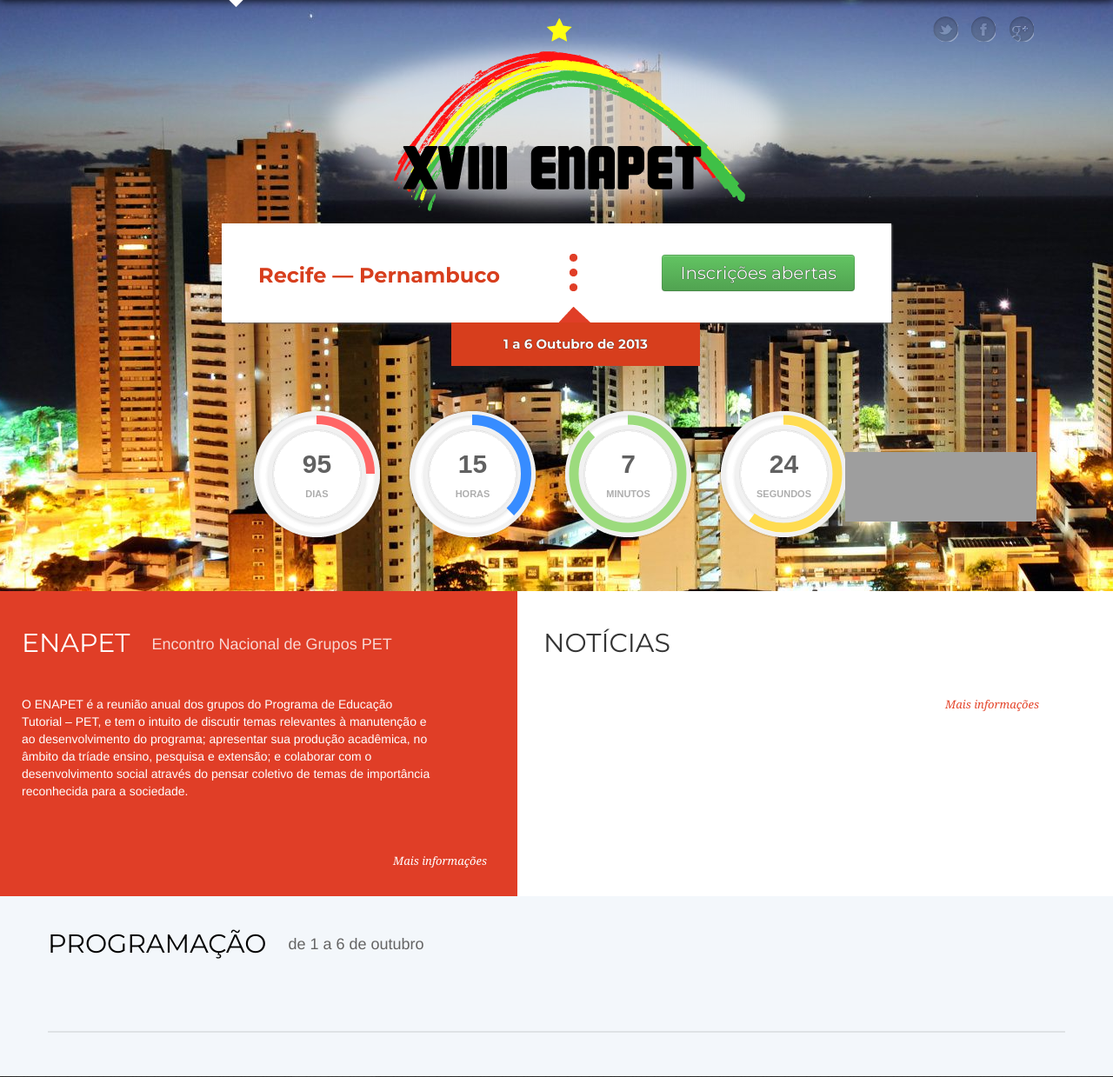
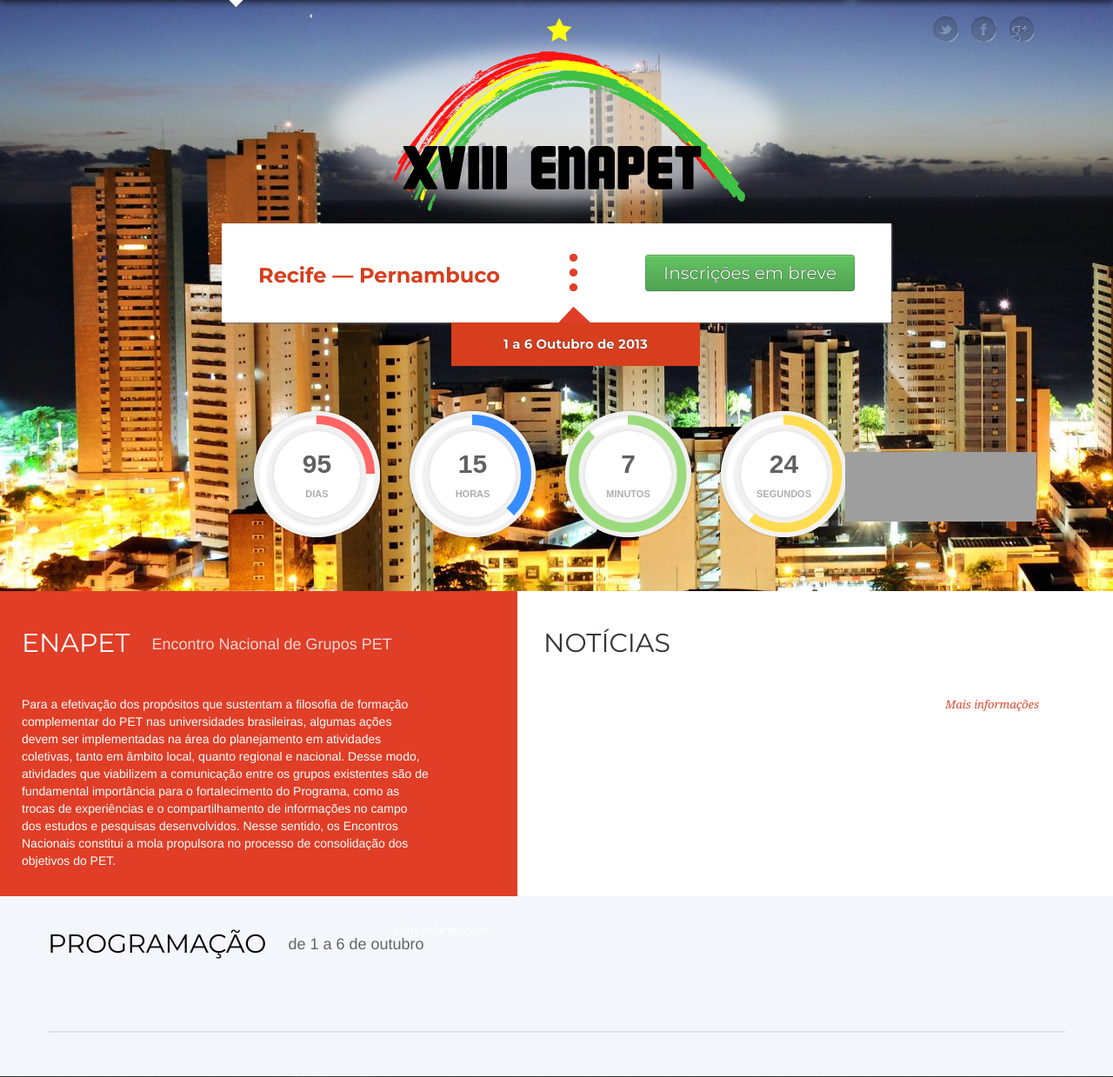
Before and after one commit to pet-informatica/enapet2013, a Django app: page / in a window 1280 px wide. Shown: the part 51-1290 px from the top of the page at 87% size. Run offline with Django 3.2, Linux system fonts and the light colour scheme; data that the repository does not hold is empty; parts of the project's set-up code (start-up, migrations or seed data) failed here and were passed over; some libraries are stand-ins or nearby versions; grey boxes are pictures that could not be loaded.

Commit message:
alterando texto do botao de inscricoes abertas e outros textos da pagina inicial e programacao

```diff
--- a/ENAPET/template/article.html
+++ b/ENAPET/template/article.html
@@ -58,7 +58,7 @@
             <h1 class="replacement">XVIII ENAPET</h1>
             <div class="subscription clearfix">
               <span class="address">Recife — Pernambuco</span>
-              <a href="{% url 'register.home' %}" title="Inscrições abertas" class="btn btn-success subscribe-button">Inscrições abertas</a>
+              <a href="{% url 'register.home' %}" title="Inscrições abertas" class="btn btn-success subscribe-button">Inscrições em breve</a>
             </div>
             <span class="nipple replacement">Data:</span><span class="date">1 a 6 Outubro de 2013</span>
           </div>
--- a/ENAPET/template/contact.html
+++ b/ENAPET/template/contact.html
@@ -55,7 +55,7 @@
             <h1 class="replacement">XVIII ENAPET</h1>
             <div class="subscription clearfix">
               <span class="address">Recife — Pernambuco</span>
-              <a href="{% url 'register.home' %}" title="Inscrições abertas" class="btn btn-success subscribe-button">Inscrições abertas</a>
+              <a href="{% url 'register.home' %}" title="Inscrições abertas" class="btn btn-success subscribe-button">Inscrições em breve</a>
             </div>
             <span class="nipple replacement">Data:</span><span class="date">1 a 6 Outubro de 2013</span>
           </div>
--- a/ENAPET/template/event.html
+++ b/ENAPET/template/event.html
@@ -58,7 +58,7 @@
             <h1 class="replacement">XVIII ENAPET</h1>
             <div class="subscription clearfix">
               <span class="address">Recife — Pernambuco</span>
-              <a href="{% url 'register.home' %}" title="Inscrições abertas" class="btn btn-success subscribe-button">Inscrições abertas</a>
+              <a href="{% url 'register.home' %}" title="Inscrições abertas" class="btn btn-success subscribe-button">Inscrições em breve</a>
             </div>
             <span class="nipple replacement">Data:</span><span class="date">1 a 6 Outubro de 2013</span>
           </div>
--- a/ENAPET/template/generic.html
+++ b/ENAPET/template/generic.html
@@ -58,7 +58,7 @@
             <h1 class="replacement">XVIII ENAPET</h1>
             <div class="subscription clearfix">
               <span class="address">Recife — Pernambuco</span>
-              <a href="{% url 'register.home' %}" title="Inscrições abertas" class="btn btn-success subscribe-button">Inscrições abertas</a>
+              <a href="{% url 'register.home' %}" title="Inscrições abertas" class="btn btn-success subscribe-button">Inscrições em breve</a>
             </div>
             <span class="nipple replacement">Data:</span><span class="date">1 a 6 Outubro de 2013</span>
           </div>
--- a/ENAPET/template/index.html
+++ b/ENAPET/template/index.html
@@ -56,7 +56,7 @@
             <h1 class="replacement">XVIII ENAPET</h1>
             <div class="subscription clearfix">
               <span class="address">Recife — Pernambuco</span>
-              <a href="{% url 'register.home' %}" title="Inscrições abertas" class="btn btn-success subscribe-button">Inscrições abertas</a>
+              <a href="{% url 'register.home' %}" title="Inscrições abertas" class="btn btn-success subscribe-button">Inscrições em breve</a>
             </div>
             <span class="nipple replacement">Data:</span><span class="date">1 a 6 Outubro de 2013</span>
           </div>
@@ -103,7 +103,9 @@
           <div class="row">
             <section class="event-explanation span6">
               <header><h1 class="clearfix"><span class="section-name">ENAPET</span><small>Encontro Nacional de Grupos PET</small></h1></header>
-              <p class="span5">O ENAPET é a reunião anual dos grupos do Programa de Educação Tutorial – PET, e tem o intuito de discutir temas relevantes à manutenção e ao desenvolvimento do programa; apresentar sua produção acadêmica, no âmbito da tríade ensino, pesquisa e extensão; e colaborar com o desenvolvimento social através do pensar coletivo de temas de importância reconhecida para a sociedade.</p>
+              <p class="span5">Para a efetivação dos propósitos que sustentam a filosofia de formação complementar do PET nas universidades brasileiras, algumas ações devem ser implementadas na área do planejamento em atividades coletivas, tanto em âmbito local, quanto regional e nacional.
+							   Desse modo, atividades que viabilizem a comunicação entre os grupos existentes são de fundamental importância para o fortalecimento do Programa, como as trocas de experiências e o compartilhamento de informações no campo dos estudos e pesquisas desenvolvidos.
+							   Nesse sentido, os Encontros Nacionais constitui a mola propulsora no processo de consolidação dos objetivos do PET.</p>
               <a href="#" class="more-info"><small>Mais informações</small></a>
             </section>
             <section class="news-box span6">
--- a/ENAPET/template/info-city.html
+++ b/ENAPET/template/info-city.html
@@ -58,7 +58,7 @@
             <h1 class="replacement">XVIII ENAPET</h1>
             <div class="subscription clearfix">
               <span class="address">Recife — Pernambuco</span>
-              <a href="{% url 'register.home' %}" title="Inscrições abertas" class="btn btn-success subscribe-button">Inscrições abertas</a>
+              <a href="{% url 'register.home' %}" title="Inscrições abertas" class="btn btn-success subscribe-button">Inscrições em breve</a>
             </div>
             <span class="nipple replacement">Data:</span><span class="date">1 a 6 Outubro de 2013</span>
           </div>
--- a/ENAPET/template/info-event.html
+++ b/ENAPET/template/info-event.html
@@ -58,7 +58,7 @@
             <h1 class="replacement">XVIII ENAPET</h1>
             <div class="subscription clearfix">
               <span class="address">Recife — Pernambuco</span>
-              <a href="{% url 'register.home' %}" title="Inscrições abertas" class="btn btn-success subscribe-button">Inscrições abertas</a>
+              <a href="{% url 'register.home' %}" title="Inscrições abertas" class="btn btn-success subscribe-button">Inscrições em breve</a>
             </div>
             <span class="nipple replacement">Data:</span><span class="date">1 a 6 Outubro de 2013</span>
           </div>
--- a/ENAPET/template/info-infrastructure.html
+++ b/ENAPET/template/info-infrastructure.html
@@ -58,7 +58,7 @@
             <h1 class="replacement">XVIII ENAPET</h1>
             <div class="subscription clearfix">
               <span class="address">Recife — Pernambuco</span>
-              <a href="{% url 'register.home' %}" title="Inscrições abertas" class="btn btn-success subscribe-button">Inscrições abertas</a>
+              <a href="{% url 'register.home' %}" title="Inscrições abertas" class="btn btn-success subscribe-button">Inscrições em breve</a>
             </div>
             <span class="nipple replacement">Data:</span><span class="date">1 a 6 Outubro de 2013</span>
           </div>
--- a/ENAPET/template/info-meeting.html
+++ b/ENAPET/template/info-meeting.html
@@ -58,7 +58,7 @@
             <h1 class="replacement">XVIII ENAPET</h1>
             <div class="subscription clearfix">
               <span class="address">Recife — Pernambuco</span>
-              <a href="{% url 'register.home' %}" title="Inscrições abertas" class="btn btn-success subscribe-button">Inscrições abertas</a>
+              <a href="{% url 'register.home' %}" title="Inscrições abertas" class="btn btn-success subscribe-button">Inscrições em breve</a>
             </div>
             <span class="nipple replacement">Data:</span><span class="date">1 a 6 Outubro de 2013</span>
           </div>
--- a/ENAPET/template/info.html
+++ b/ENAPET/template/info.html
@@ -58,7 +58,7 @@
             <h1 class="replacement">XVIII ENAPET</h1>
             <div class="subscription clearfix">
               <span class="address">Recife — Pernambuco</span>
-              <a href="{% url 'register.home' %}" title="Inscrições abertas" class="btn btn-success subscribe-button">Inscrições abertas</a>
+              <a href="{% url 'register.home' %}" title="Inscrições abertas" class="btn btn-success subscribe-button">Inscrições em breve</a>
             </div>
             <span class="nipple replacement">Data:</span><span class="date">1 a 6 Outubro de 2013</span>
           </div>
--- a/ENAPET/template/news.html
+++ b/ENAPET/template/news.html
@@ -54,7 +54,7 @@
             <h1 class="replacement">XVIII ENAPET</h1>
             <div class="subscription clearfix">
               <span class="address">Recife — Pernambuco</span>
-              <a href="{% url 'register.home' %}" title="Inscrições abertas" class="btn btn-success subscribe-button">Inscrições abertas</a>
+              <a href="{% url 'register.home' %}" title="Inscrições abertas" class="btn btn-success subscribe-button">Inscrições em breve</a>
             </div>
             <span class="nipple replacement">Data:</span><span class="date">1 a 6 Outubro de 2013</span>
           </div>
--- a/ENAPET/template/publications.html
+++ b/ENAPET/template/publications.html
@@ -58,7 +58,7 @@
             <h1 class="replacement">XVIII ENAPET</h1>
             <div class="subscription clearfix">
               <span class="address">Recife — Pernambuco</span>
-              <a href="{% url 'register.home' %}" title="Inscrições abertas" class="btn btn-success subscribe-button">Inscrições abertas</a>
+              <a href="{% url 'register.home' %}" title="Inscrições abertas" class="btn btn-success subscribe-button">Inscrições em breve</a>
             </div>
             <span class="nipple replacement">Data:</span><span class="date">1 a 6 Outubro de 2013</span>
           </div>
--- a/ENAPET/template/register.html
+++ b/ENAPET/template/register.html
@@ -58,7 +58,7 @@
             <h1 class="replacement">XVIII ENAPET</h1>
             <div class="subscription clearfix">
               <span class="address">Recife — Pernambuco</span>
-              <a href="{% url 'register.home' %}" title="Inscrições abertas" class="btn btn-success subscribe-button">Inscrições abertas</a>
+              <a href="{% url 'register.home' %}" title="Inscrições abertas" class="btn btn-success subscribe-button">Inscrições em breve</a>
             </div>
             <span class="nipple replacement">Data:</span><span class="date">1 a 6 Outubro de 2013</span>
           </div>
--- a/ENAPET/template/schedule.html
+++ b/ENAPET/template/schedule.html
@@ -67,7 +67,7 @@
       <header class="content-header">
         <div class="container">
           <h1>
-            <span class="section-name">Programação</span><small>o que vai acontecer no evento?</small>
+            <span class="section-name">Programação</span>
           </h1>
           <iframe id="facebook-plugin" src="http://www.facebook.com/plugins/like.php?href=https%3A%2F%2Fwww.facebook.com%2FEnapet2013Recife&amp;send=false&amp;layout=standard&amp;width=220&amp;show_faces=true&amp;font&amp;colorscheme=light&amp;action=like&amp;height=80" scrolling="no" frameborder="0" style="border:none; overflow:hidden; width:220px; height:80px;" allowTransparency="true"></iframe>
         </div>
```
